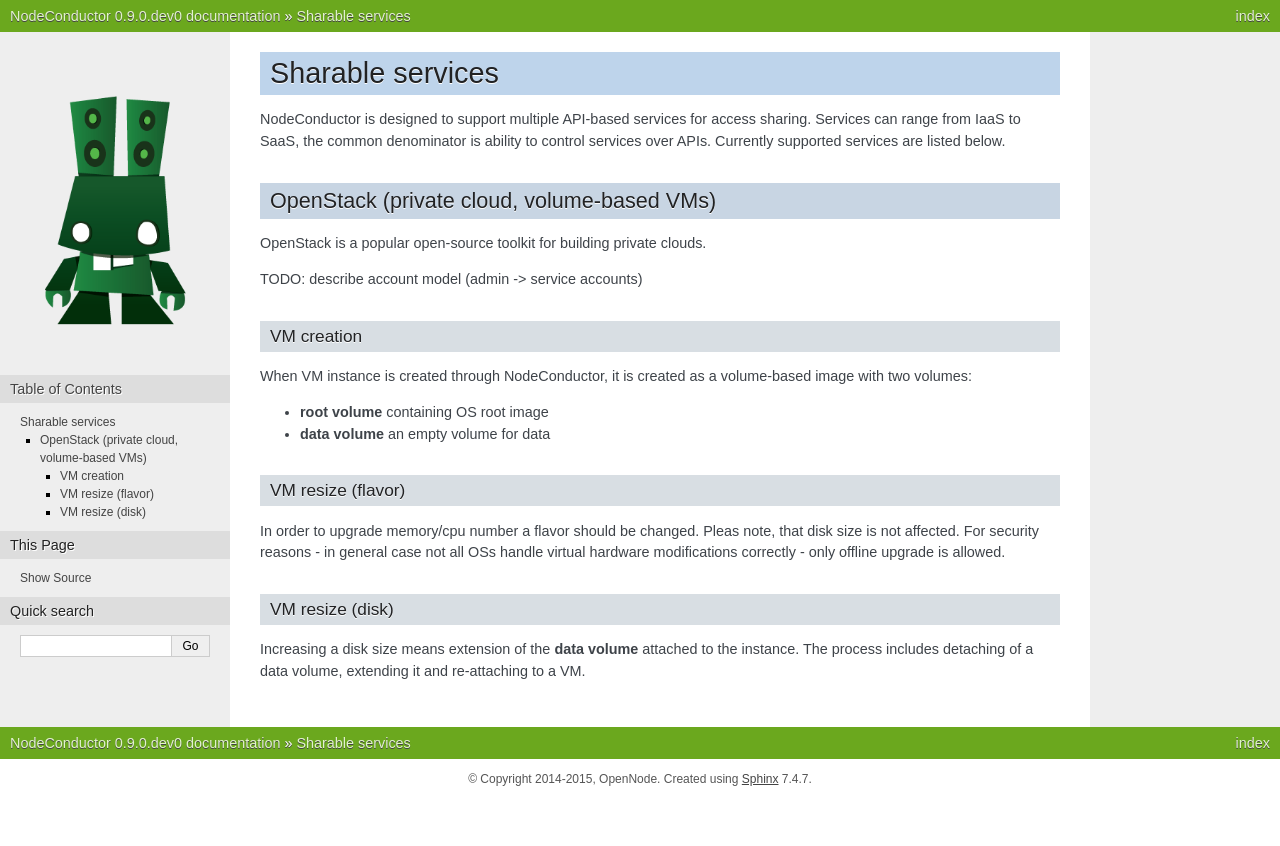
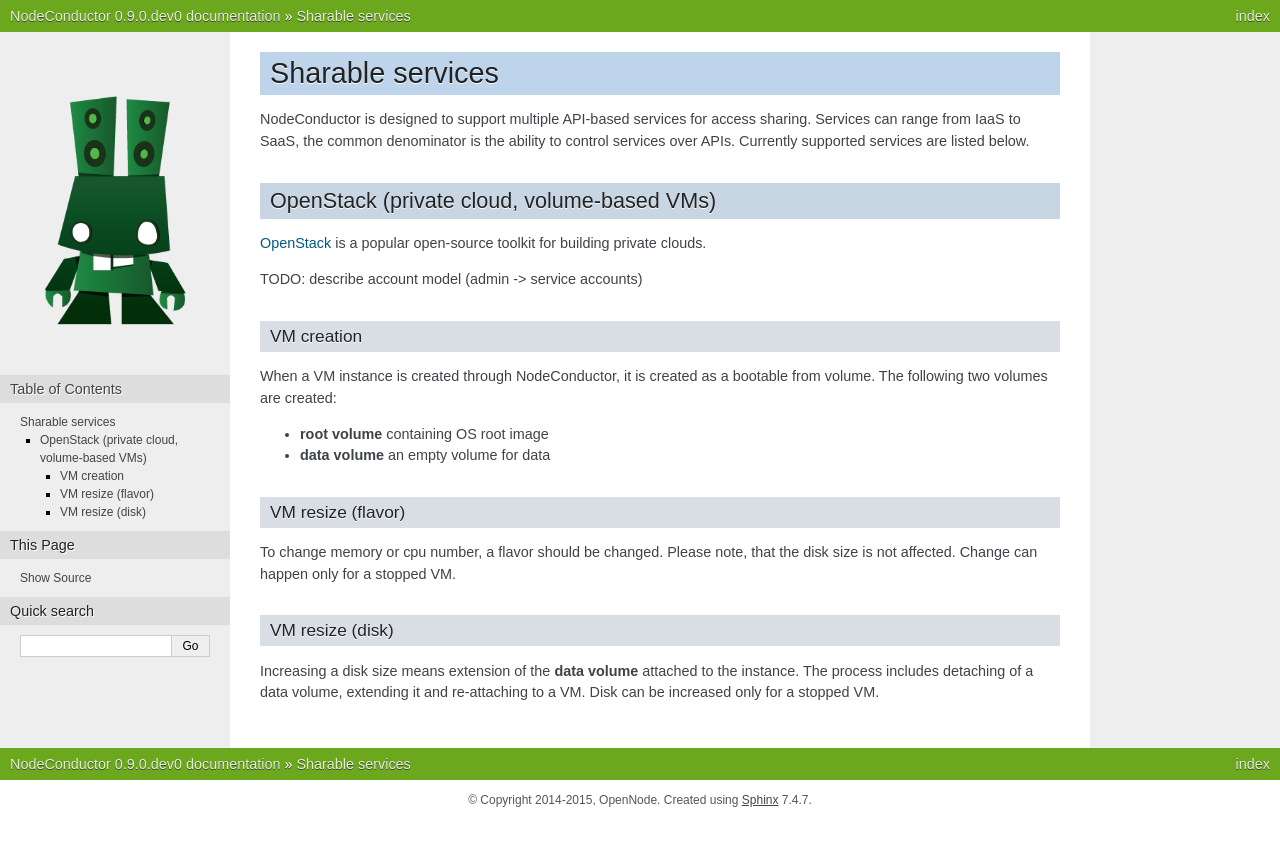
Before and after one commit to opennode/waldur-core, a Sphinx documentation site: the page built from docs/guide/backends/intro.rst, in a window 1280 px wide. Shown: the top 846 px of the page. Built offline with Sphinx 7.4.7, drawn with Linux system fonts in a browser that asks for light colours.

Commit message:
Fix wording

```diff
--- a/docs/guide/backends/intro.rst
+++ b/docs/guide/backends/intro.rst
@@ -2,19 +2,20 @@
 -----------------
 
 NodeConductor is designed to support multiple API-based services for access sharing. Services can range from IaaS to
-SaaS, the common denominator is ability to control services over APIs. Currently supported services are listed below.
+SaaS, the common denominator is the ability to control services over APIs. Currently supported services are listed below.
 
 OpenStack (private cloud, volume-based VMs)
 +++++++++++++++++++++++++++++++++++++++++++
 
-OpenStack is a popular open-source toolkit for building private clouds.
+OpenStack_ is a popular open-source toolkit for building private clouds.
 
 TODO: describe account model (admin -> service accounts)
 
 VM creation
 ===========
 
-When VM instance is created through NodeConductor, it is created as a volume-based image with two volumes:
+When a VM instance is created through NodeConductor, it is created as a bootable from volume. The following two
+volumes are created:
 
 - **root volume** containing OS root image
 - **data volume** an empty volume for data
@@ -22,12 +23,14 @@
 VM resize (flavor)
 ==================
 
-In order to upgrade memory/cpu number a flavor should be changed. Pleas note, that disk size is not affected.
-For security reasons - in general case not all OSs handle virtual hardware modifications correctly - only offline
-upgrade is allowed.
+To change memory or cpu number, a flavor should be changed. Please note, that the disk size is not affected.
+Change can happen only for a stopped VM.
 
 VM resize (disk)
 ================
 
 Increasing a disk size means extension of the **data volume** attached to the instance. The process includes
-detaching of a data volume, extending it and re-attaching to a VM.
+detaching of a data volume, extending it and re-attaching to a VM. Disk can be increased only for a stopped VM.
+
+
+.. _OpenStack: http://www.openstack.org/
--- a/docs/guide/background.rst
+++ b/docs/guide/background.rst
@@ -22,8 +22,8 @@
 +++++++++++++++++++++++++++++++
 
 If a background task has failed to achieve it's goal, it should transit into an error state. To propagate
-more information to the user each model with a FSM field should include a field for error
-message information, e.g. 'error_message'. The field should be exposed via REST. Background task should update this
+more information to the user each model with an FSM field should include a field for error
+message information - **error_message**. The field should be exposed via REST. Background task should update this
 field before transiting into an erred state.
 
-Cleaning of the Error state of the model instance should clean up also error message field.
+Cleaning of the error state of the model instance should clean up also **error_message** field.
```
